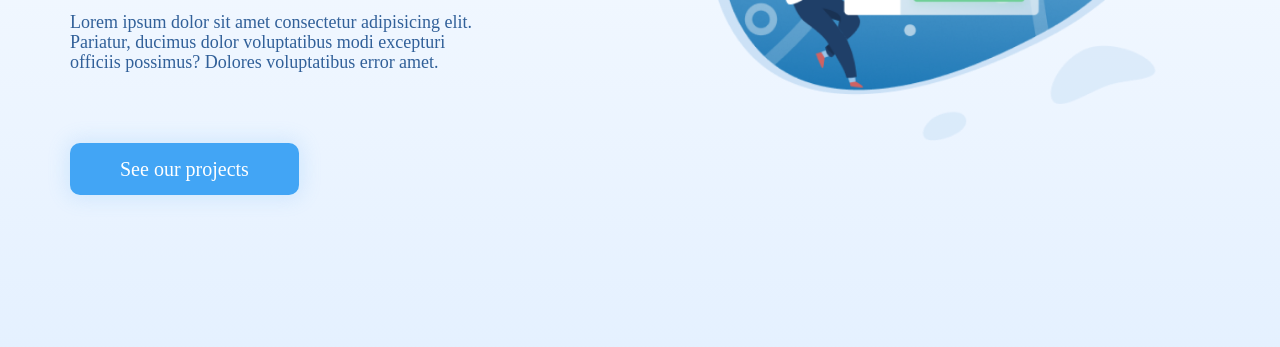
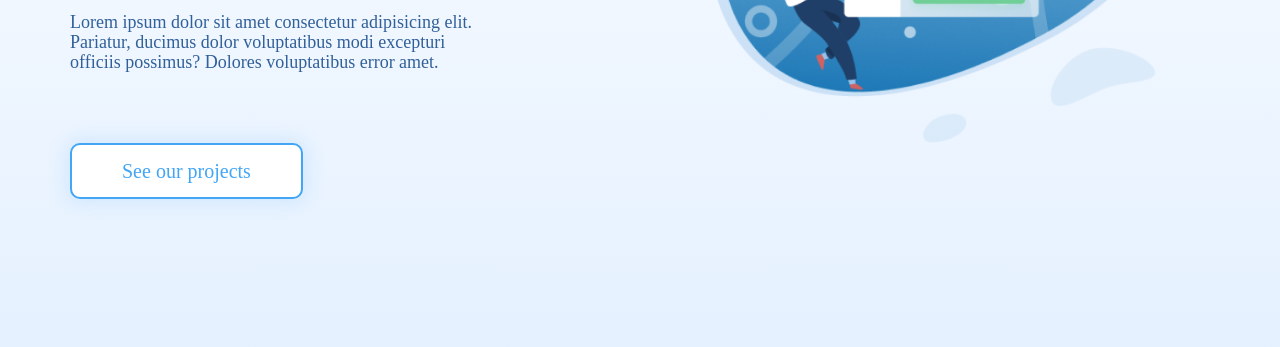
Before and after one commit to NekrasovaNatalya/Afrianska, a plain HTML site: page index.html in a window 1280 px wide. In both pictures the pointer is over the link "See our projects". Shown: the part 453-800 px from the top of the page. Drawn offline with Linux system fonts and the light colour scheme.

Commit message:
Update style.css

```diff
--- a/style.css
+++ b/style.css
@@ -73,6 +73,12 @@ body {
     text-decoration: none;
     display: inline-block;
     margin-top: 71px;
+}
+
+.button:hover {
+    background: #FFFFFF;
+    border: 2px solid #42A5F5;
+    color: #42A5F5;
 }
 
 .what-we-do {
```
